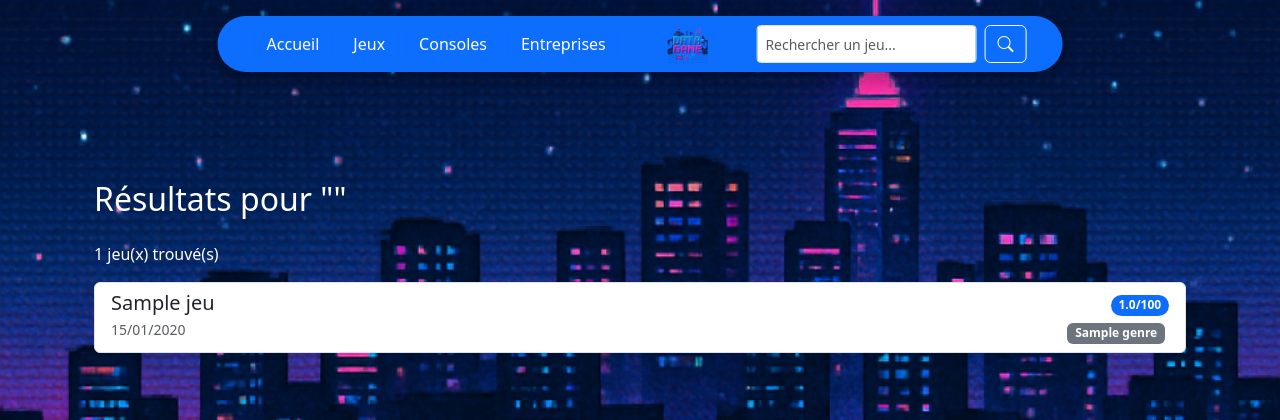
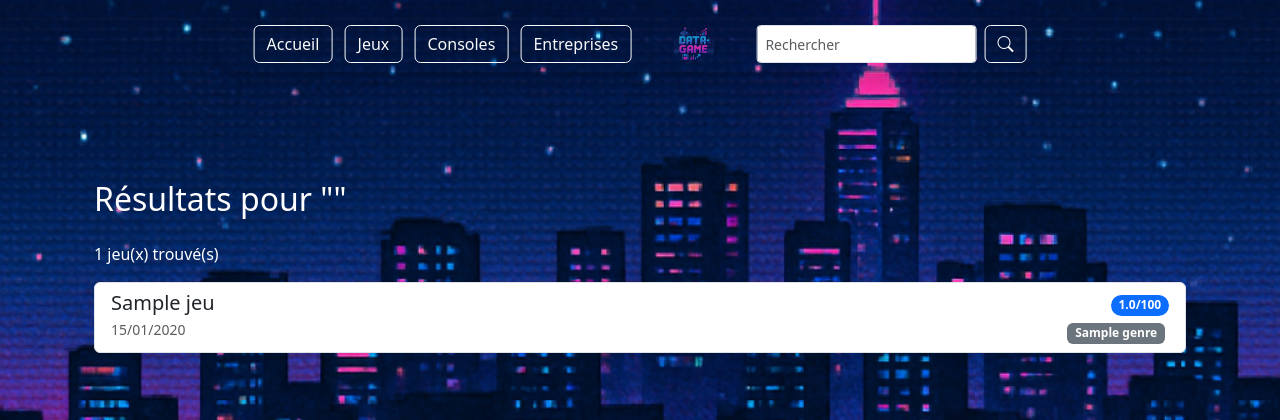
Before and after one commit to sandrineyb/data-game, a Python web app: template templates/resultats_recherche.html in a window 1280 px wide. Shown: the top 420 px of the page. Run offline with Jinja, Linux system fonts and the light colour scheme; the template is opened without the code that fills it: most values are stand-ins (such as "Sample title", 1, 10 or a date in 2020).

Commit message:
Supression ancienne navbar recherhce

```diff
--- a/templates/resultats_recherche.html
+++ b/templates/resultats_recherche.html
@@ -3,35 +3,6 @@
 {% block title %}Recherche - Data Game{% endblock %}
 
 {% block content %}
-    <!-- Wrapper centré et largeur 66% -->
-    <div class="position-fixed top-0 start-50 translate-middle-x" style="width:66%; z-index: 1030;">
-        <nav class="navbar navbar-expand-lg bg-primary rounded-pill my-3 px-4 py-2 shadow">
-            <div class="container-fluid justify-content-between align-items-center">
-                <!-- Boutons à gauche -->
-                <div class="d-flex align-items-center">
-                    <a class="btn btn-primary me-2" href="{{ url_for('home') }}">Accueil</a>
-                    <a class="btn btn-primary me-2" href="{{ url_for('jeux') }}">Jeux</a>
-                    <a class="btn btn-primary me-2" href="{{ url_for('consoles') }}">Consoles</a>
-                    <a class="btn btn-primary" href="{{ url_for('entreprises') }}">Entreprises</a>
-                </div>
-                <!-- Logo centré -->
-                <div class="mx-auto">
-                    <img src="/static/img/logo.png" alt="Logo Data Game" style="height:40px;">
-                </div>
-                <!-- Formulaire de recherche -->
-                <div class="d-flex align-items-center">
-                    <form action="{{ url_for('rechercher') }}" method="GET" class="d-flex">
-                        <input type="text" name="q" value="{{ query }}" class="form-control form-control-sm me-2"
-                              placeholder="Rechercher un jeu..." aria-label="Rechercher">
-                        <button type="submit" class="btn border border-white text-white" style="background:transparent;">
-                            <i class="bi bi-search"></i>
-                        </button>
-                    </form>
-                </div>
-            </div>
-        </nav>
-    </div>
-
     <div class="container" style="margin-top:90px;">
         <h2 class="mb-4">Résultats pour "{{ query }}"</h2>
 
```
